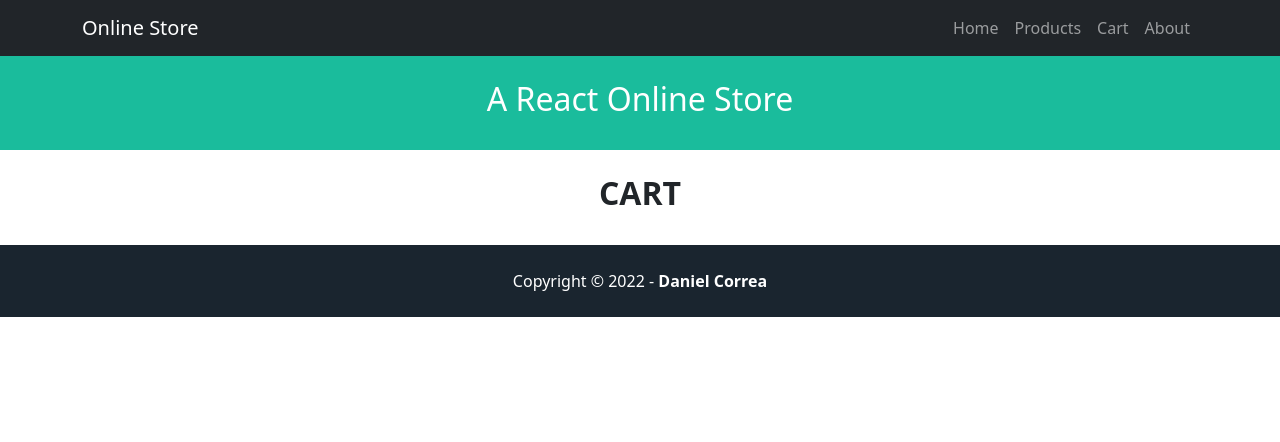
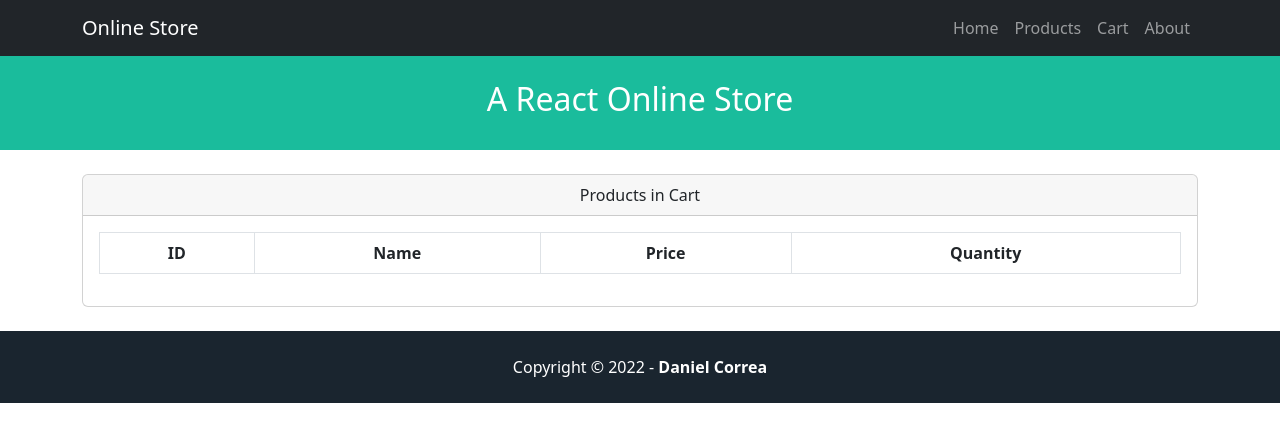
Before and after one commit to danielgara/react-online-store-ts, a React (Create React App) app: page /cart in a window 1280 px wide. Shown: the top 442 px of the page. Built offline with nearby package versions, Linux system fonts and the light colour scheme.

Commit message:
imp: improve cart system

```diff
--- a/src/components/cart/Cart.tsx
+++ b/src/components/cart/Cart.tsx
@@ -1,5 +1,3 @@
-import Row from "react-bootstrap/Row";
-import Col from "react-bootstrap/Col";
 import { useSelector } from 'react-redux';
 
 function Cart() {
@@ -10,25 +8,36 @@ function Cart() {
 
   for (const product of cart) {
     listOfProductsInCart.push(
-      <div key={ product.id } className="row">
-        <div className="ms-auto">
-          <p className="lead text-justify">
-            { product.id } - { product.name } - { product.quantity }
-          </p>
-        </div>
-      </div>,
+      <tr key={ product.id }>
+          <td>{ product.id }</td>
+          <td>{ product.name }</td>
+          <td>${ product.price}</td>
+          <td>{ product.quantity }</td>
+      </tr>,
     );
   }
 
   return (
-    <Row>
-      <Col>
-        <h2 className="page-section-heading text-center text-uppercase h2-about">
-          Cart
-        </h2>
-        {listOfProductsInCart}
-      </Col>
-    </Row>
+    <div className="card">
+      <div className="card-header">
+        Products in Cart
+      </div>
+      <div className="card-body">
+        <table className="table table-bordered table-striped text-center">
+          <thead>
+            <tr>
+              <th scope="col">ID</th>
+              <th scope="col">Name</th>
+              <th scope="col">Price</th>
+              <th scope="col">Quantity</th>
+            </tr>
+          </thead>
+          <tbody>
+            {listOfProductsInCart}
+          </tbody>
+        </table>
+      </div>
+    </div>
   );
 }
 
--- a/src/components/products/Product.tsx
+++ b/src/components/products/Product.tsx
@@ -8,10 +8,12 @@ import { useState, useEffect } from 'react';
 import { useDispatch } from 'react-redux';
 import { addToCart } from '../../reducers/cartSlice';
 import { AppDispatch } from '../../store/Store';
+import { useNavigate } from 'react-router-dom';
 
 function ProductShow() {
   const [product, setProduct] = useState(new Product(1,"","","",1));
   const { id } = useParams();
+  const navigate = useNavigate();
 
   useEffect(() => {
     const fetchData = async () => {
@@ -24,6 +26,15 @@ function ProductShow() {
   let gameImg = require("../../assets/images/game.png");
 
   const dispatch: AppDispatch = useDispatch();
+
+  function addProductToCart(id:any, name:any, price:any){
+    dispatch(addToCart({
+      id,
+      name,
+      price
+    }));
+    navigate('/cart');
+  }
 
   if (product) {
     return (
@@ -41,13 +52,14 @@ function ProductShow() {
               <h5 className="card-title">{product.getName()} (${product.getPrice()})</h5>
               <p className="card-text">{product.getDescription()}</p>
               <p className="card-text">
-              <button
-                onClick={() =>
-                  dispatch(addToCart({
-                    id: product.getId(),
-                    name: product.getName()
-                  }))
-                }>Add to Cart
+              <button className="button-primary btn text-white"
+                onClick={
+                  () => addProductToCart(
+                    product.getId(),
+                    product.getName(),
+                    product.getPrice()
+                  )}>
+                Add to Cart
               </button>
               </p>
             </div>
@@ -59,4 +71,5 @@ function ProductShow() {
     return <Row>Product not found</Row>;
   }
 }
+
 export default ProductShow;
```
